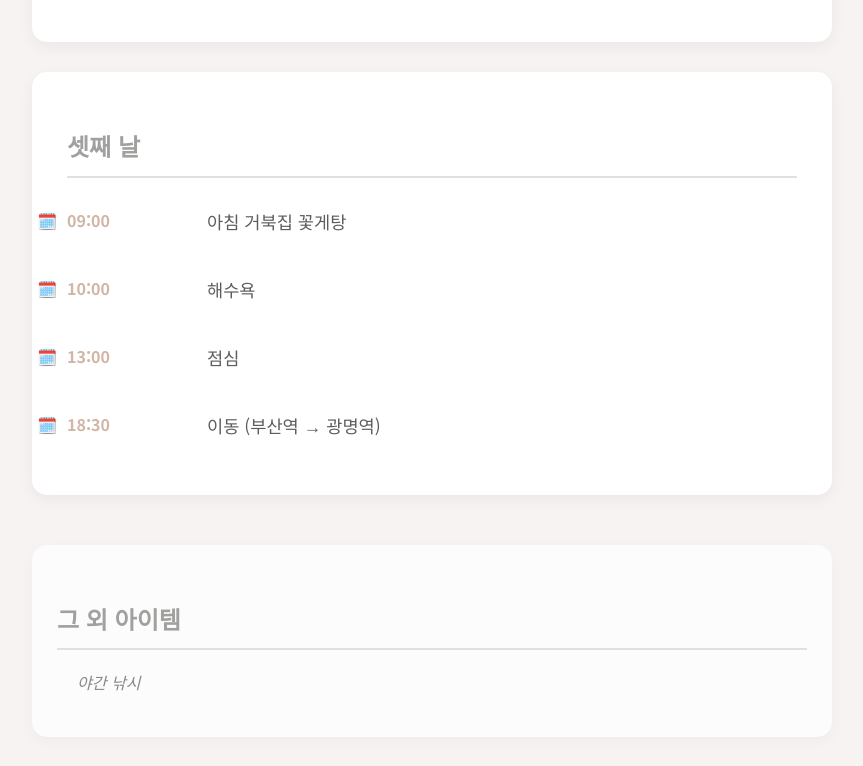
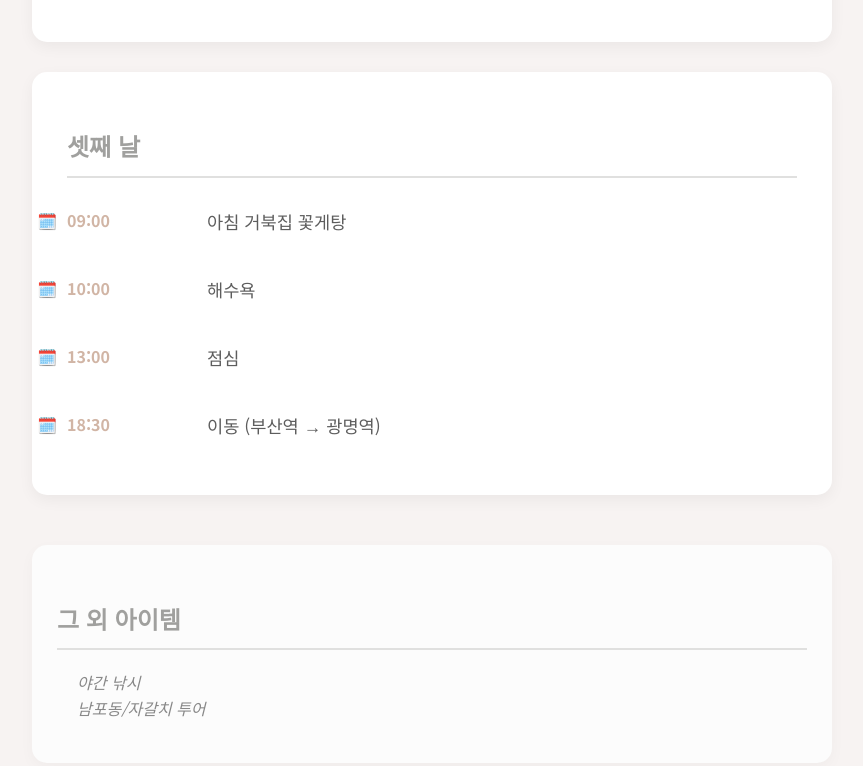
Before and after one commit to Julyjunghoon/Julyjunghoon.github.io, a plain HTML site: page index.html in a window 1280 px wide. Shown: the part 1199-1965 px from the top of the page, without its empty margins (208-1071 px from the left). Drawn offline with Linux system fonts and the light colour scheme.

Commit message:
Update index.html

```diff
--- a/index.html
+++ b/index.html
@@ -185,6 +185,8 @@
         <h2>그 외 아이템</h2>
         <ul>
             <li>야간 낚시</li>
+            <li>남포동/자갈치 투어</li>
+
         </ul>
     </div>
 
```
